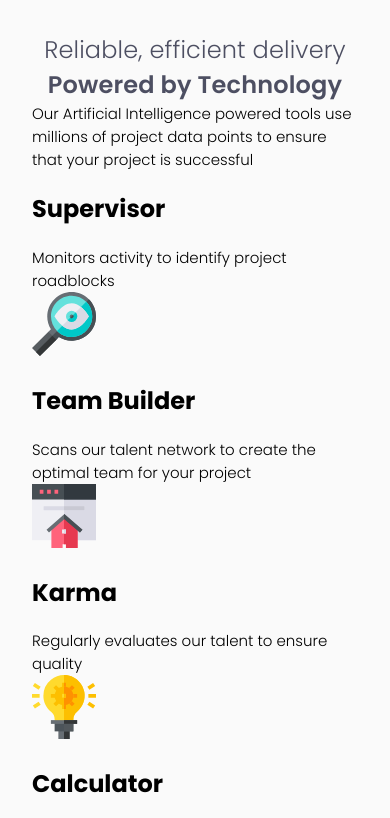
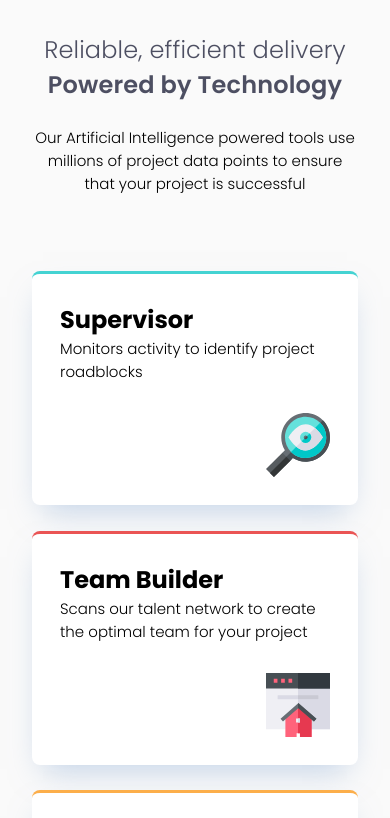
Before and after one commit to nursh/FM-Four-Card-Feature-Section, a plain HTML site: page index.html in a window 390 px wide. Shown: the top 818 px of the page. Drawn offline with Linux system fonts and the light colour scheme.

Commit message:
Add article base mobile styles

```diff
--- a/index.html
+++ b/index.html
@@ -41,27 +41,27 @@
       to ensure that your project is successful
     </p>
 
-    <article>
+    <article class="supervisor">
       <h2>Supervisor</h2>
       <p>Monitors activity to identify project roadblocks</p>
       <img src="./images/icon-supervisor.svg" alt="Supervisor Avatar">
     </article>
 
 
-    <article>
+    <article class="team-builder">
       <h2>Team Builder</h2>
       <p>Scans our talent network to create the optimal team for your project</p>
       <img src="./images/icon-team-builder.svg" alt="Team Builder Avatar">
     </article>
 
-    <article>
+    <article class="karma">
       <h2>Karma</h2>
       <p>Regularly evaluates our talent to ensure quality</p>
       <img src="./images/icon-karma.svg" alt="Karma Avatar">
     </article>
 
 
-    <article>
+    <article class="calculator">
       <h2>Calculator</h2>
       <p>Uses data from past projects to provide better delivery estimates</p>
       <img src="./images/icon-calculator.svg" alt="Calculator Avatar">
--- a/style.css
+++ b/style.css
@@ -26,7 +26,8 @@ body {
 }
 
 h1,
-p {
+p,
+article h2 {
   margin: 0;
   padding: 0;
 }
@@ -37,6 +38,7 @@ h1 {
   color: var(--clr-gray);
   letter-spacing: 0.167px;
   text-align: center;
+  margin-bottom: 1em;
 }
 
 h1 span {
@@ -46,4 +48,45 @@ h1 span {
 p {
   font-weight: 300;
   font-size: var(--text-3);
+  text-align: center;
 }
+
+article {
+  background-color: rgb(255, 255, 255);
+  box-shadow: var(--mbl-box-shadow);
+  padding: 1.75em;
+  border-radius: 0.5em;
+  max-width: 22rem;
+  justify-self: center;
+}
+
+article:not(:last-child) {
+  margin-bottom: 1.6em;
+}
+
+article p {
+  text-align: left;
+  margin-bottom: 2em;
+}
+
+.supervisor {
+  margin-top: 4.75em;
+  border-top: 3px solid var(--clr-green);
+}
+
+.team-builder {
+  border-top: 3px solid var(--clr-red);
+}
+
+.karma {
+  border-top: 3px solid var(--clr-yellow);
+}
+
+.calculator {
+  border-top: 3px solid var(--clr-blue);
+}
+
+article img {
+  display: block;
+  margin-left: auto;
+}
```
